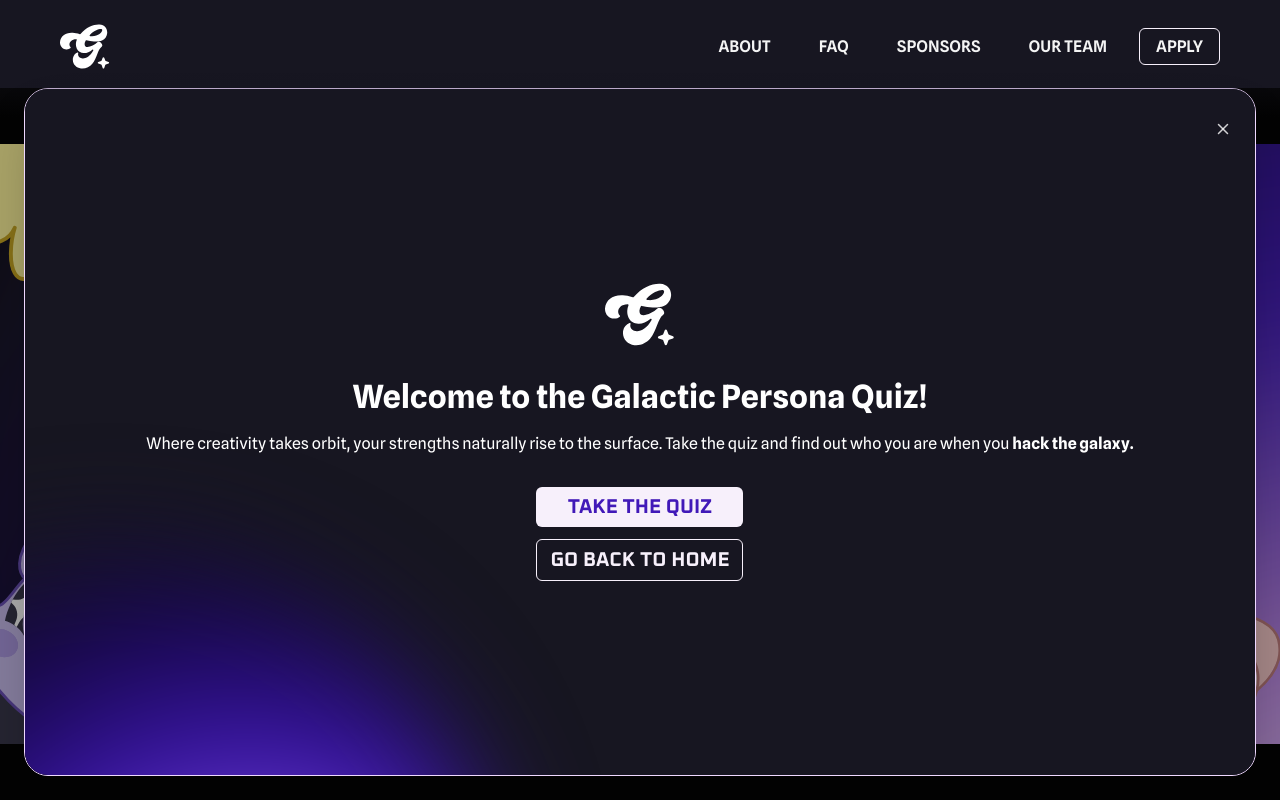
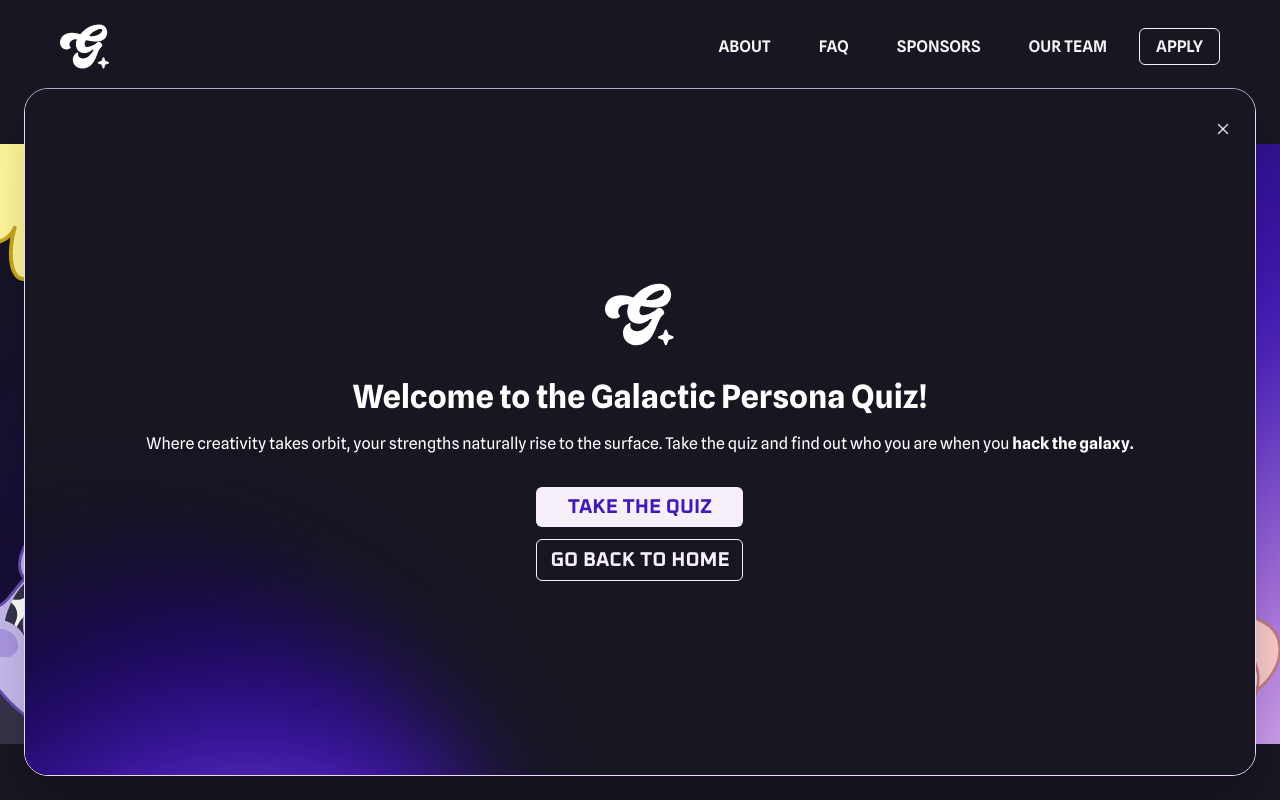
Before and after one commit to WiCS-SFU/hackthegalaxy, a Next.js app: page /quiz in a window 1280 px wide. Built offline with nearby package versions, Linux system fonts and the light colour scheme.

Commit message:
fix: fix different background color showing on desktop quiz screen

```diff
--- a/src/app/quiz/layout.tsx
+++ b/src/app/quiz/layout.tsx
@@ -59,7 +59,7 @@ function QuizDesktopLayout({ children }: { children: React.ReactNode }) {
         {/* Desktop backdrop + modal */}
         <div className="hidden md:block flex-1 min-h-0">
           {/* Backdrop with bars */}
-          <div className="absolute inset-0 flex items-center justify-center bg-black">
+          <div className="absolute inset-0 flex items-center justify-center bg-neutral-800">
             <div className="relative w-full h-[600px] overflow-hidden px-6">
               {/* ... your glow/duck/hero visuals here ... */}
               {/* Glow — anchor to bottom-right OR bottom-center (choose one) */}
@@ -115,7 +115,7 @@ function QuizDesktopLayout({ children }: { children: React.ReactNode }) {
           </div>
 
           {/* Optional: darken the hero a bit so modal pops */}
-          <div className="absolute inset-0 bg-neutral-950/35" />
+          <div className="absolute inset-0"/>
         </div>
 
         {/* Modal */}
@@ -157,7 +157,6 @@ function QuizDesktopLayout({ children }: { children: React.ReactNode }) {
                           />
                         </svg>
                       </button>
-
               {children}
             </div>
           </div>
```
